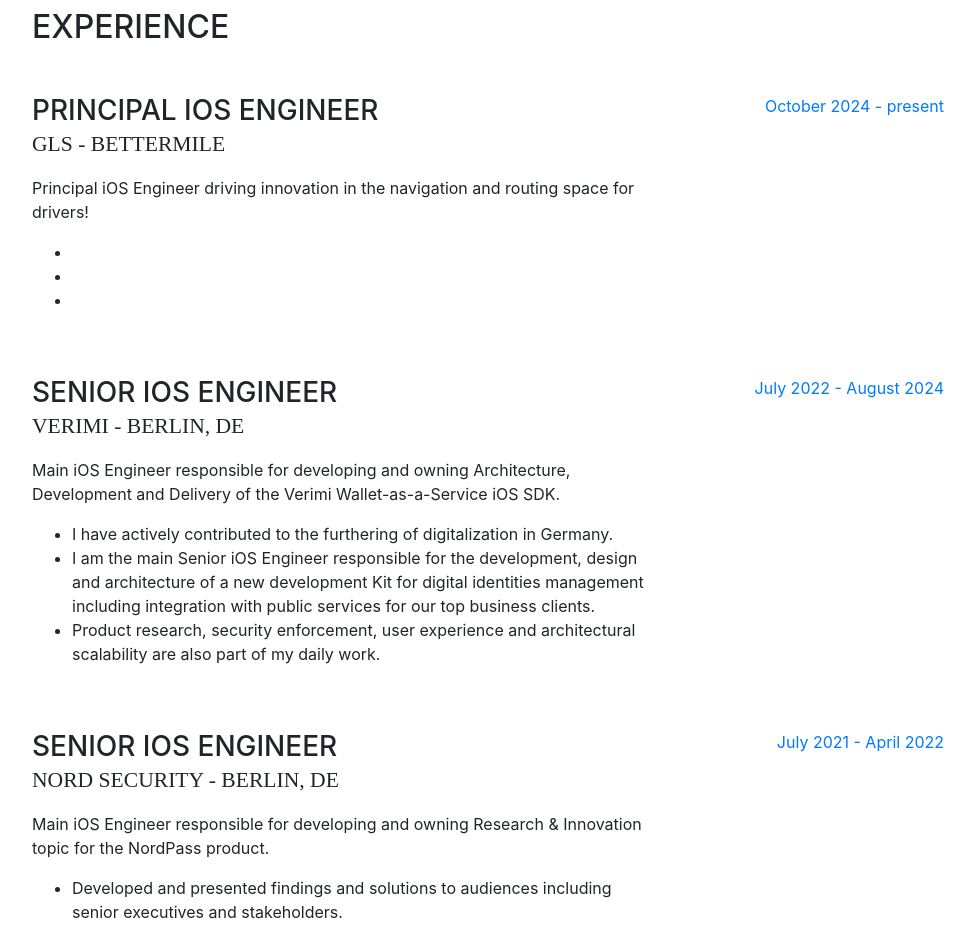
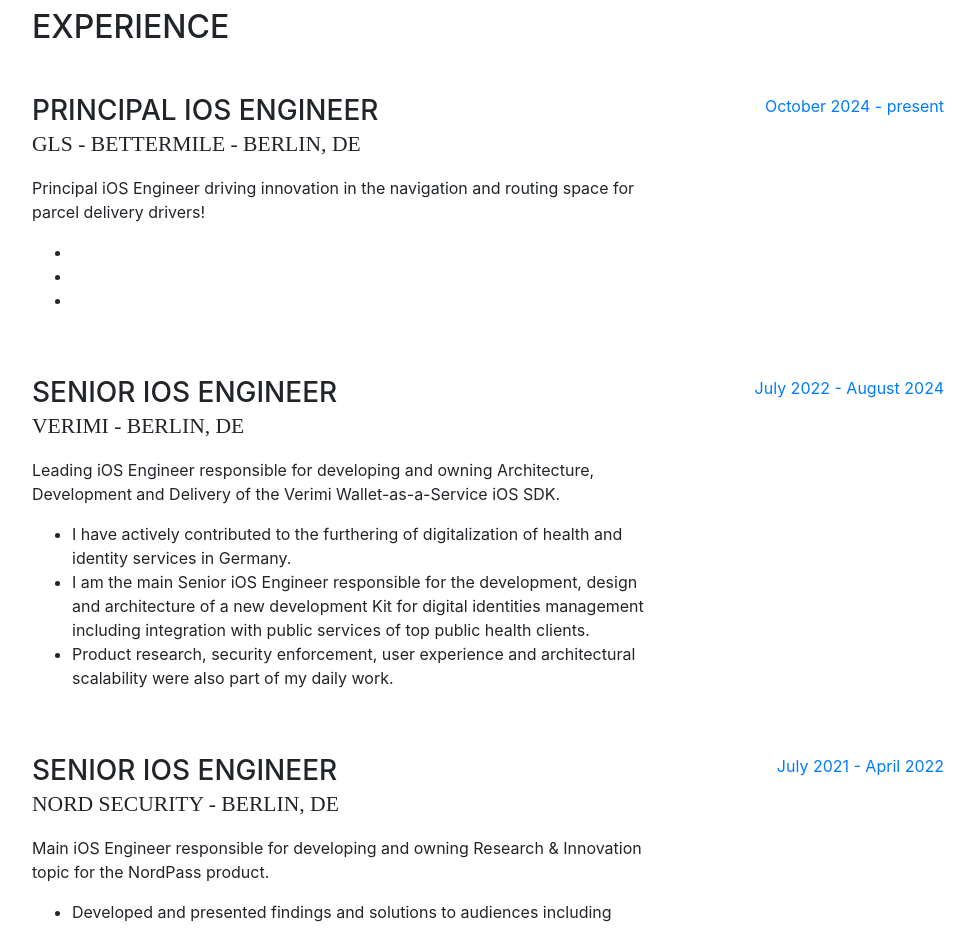
Before and after one commit to blizzd/blizzd.com, a website with bundled scripts: page index.html in a window 1280 px wide. Shown: the part 840-1768 px from the top of the page, without its empty margins (288-1263 px from the left). Built offline with nearby package versions, Linux system fonts and the light colour scheme; a web font is replaced by a local one.

Commit message:
Update index.html

```diff
--- a/index.html
+++ b/index.html
@@ -122,8 +122,8 @@
           <div class="resume-item d-flex flex-column flex-md-row mb-5">
             <div class="resume-content mr-auto">
               <h3 class="mb-0">Principal iOS Engineer</h3>
-              <div class="subheading mb-3">GLS - BetterMile</div>
-                <p>Principal iOS Engineer driving innovation in the navigation and routing space for drivers!
+              <div class="subheading mb-3">GLS - BetterMile - Berlin, DE</div>
+                <p>Principal iOS Engineer driving innovation in the navigation and routing space for parcel delivery drivers!
   <ul>
  <li>
  <li>
@@ -140,11 +140,11 @@
             <div class="resume-content mr-auto">
               <h3 class="mb-0">Senior iOS Engineer</h3>
               <div class="subheading mb-3">Verimi - Berlin, DE</div>
-                <p>Main iOS Engineer responsible for developing and owning Architecture, Development and Delivery of the Verimi Wallet-as-a-Service iOS SDK.
+                <p>Leading iOS Engineer responsible for developing and owning Architecture, Development and Delivery of the Verimi Wallet-as-a-Service iOS SDK.
   <ul>
- <li> I have actively contributed to the furthering of digitalization in Germany.
- <li> I am the main Senior iOS Engineer responsible for the development, design and architecture of a new development Kit for digital identities management including integration with public services for our top business clients.
- <li> Product research, security enforcement, user experience and architectural scalability are also part of my daily work.
+ <li> I have actively contributed to the furthering of digitalization of health and identity services in Germany.
+ <li> I am the main Senior iOS Engineer responsible for the development, design and architecture of a new development Kit for digital identities management including integration with public services of top public health clients.
+ <li> Product research, security enforcement, user experience and architectural scalability were also part of my daily work.
               </ul>
                 </p>
             </div>
```
